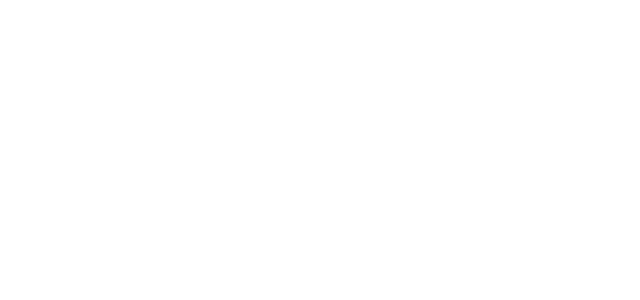
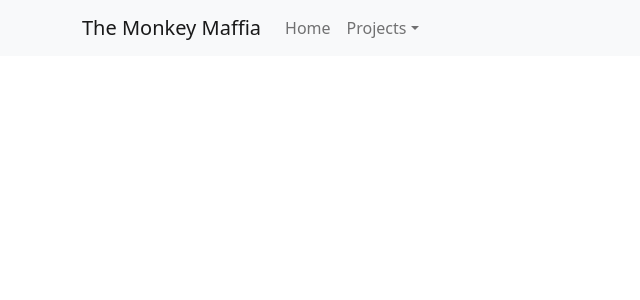
Before and after one commit to Fredkr0ket/website, a React (Create React App) app: page / in a window 1280 px wide. Before the commit this address had no page. Shown: the top 300 px of the page, without its empty margins (0-640 px from the left). Built offline with nearby package versions, Linux system fonts and the light colour scheme; what @plasmicapp/loader-react would draw is missing.

Commit message:
routed the pages

```diff
--- a/package.json
+++ b/package.json
@@ -14,7 +14,9 @@
     "@types/react": "^18.0.22",
     "@types/react-dom": "^18.0.7",
     "@types/react-router-dom": "^5.3.3",
+    "bootstrap": "^5.2.2",
     "react": "^18.2.0",
+    "react-bootstrap": "^2.5.0",
     "react-dom": "^18.2.0",
     "react-router-dom": "^6.4.2",
     "react-scripts": "5.0.1",
--- a/src/App.tsx
+++ b/src/App.tsx
@@ -1,13 +1,18 @@
+import ReactDOM from "react-dom";
+import { BrowserRouter, Routes, Route } from "react-router-dom";
+import Layout from "./pages/Layout";
+import Home from "./pages/Home";
+import Projects from "./pages/Projects";
+import MonkeyWars from "./pages/MonkeyWars"
+import JeffindaHood from "./pages/JeffindaHood"
+import NekKletser from "./pages/NekKletser"
+import 'bootstrap/dist/css/bootstrap.min.css';
 import {
   PlasmicComponent,
   ComponentRenderData,
   PlasmicCanvasHost
 } from '@plasmicapp/loader-react';
 import { PLASMIC } from './plasmic-init';
-
-import {
-  BrowserRouter, Route, Routes
-} from 'react-router-dom';
 
 import { useEffect, useState, } from 'react';
 
@@ -17,10 +22,16 @@
 function App() {
   return (
     <BrowserRouter>
-      <Routes>
-        {/* Your other routes... */}
-        <Route path="/plasmic-host" element={<PlasmicCanvasHost />} />
-      </Routes>
+ <Routes>
+        <Route path="/" element={<Layout />}>
+          <Route index element={<Home />} />
+          <Route path="projects" element={<Projects />} />
+          <Route path="monkeywars" element={<MonkeyWars />} />
+          <Route path="jeffindahood" element={<JeffindaHood />} />
+          <Route path="nekkletser" element={<NekKletser />} />
+          <Route path="/plasmic-host" element={<PlasmicCanvasHost />} />
+        </Route>
+      </Routes>
     </BrowserRouter>
   );
 }
```
Also changed, not shown: 1 other file (tests, documents, lock files or other folders).
